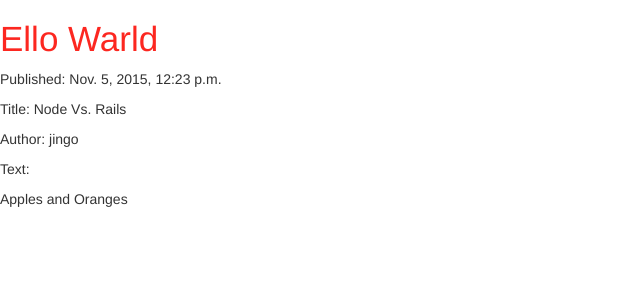
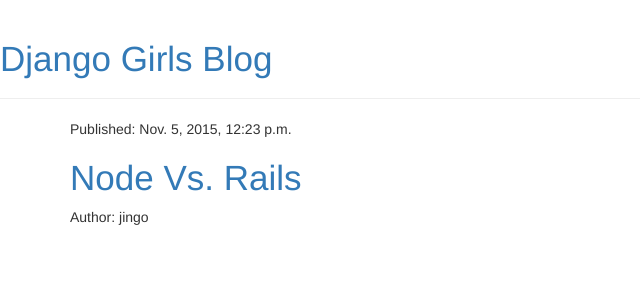
Before and after one commit to Jingo88/django_app_try_1, a Django app: page / in a window 1280 px wide. Shown: the top 300 px of the page, without its empty margins (0-640 px from the left). Run offline with Django 3.2, Linux system fonts and the light colour scheme; data comes from the database, SQL or seed files in the repository; some libraries are stand-ins or nearby versions.

Commit message:
moar templating

```diff
--- /dev/null
+++ b/blog/templates/blog/base.html
@@ -0,0 +1,24 @@
+{% load staticfiles %}
+<!DOCTYPE html>
+<html lang="en">
+<head>
+	<meta charset="UTF-8">
+	<title>Ello WARLD</title>
+	<link rel="stylesheet" href="//maxcdn.bootstrapcdn.com/bootstrap/3.2.0/css/bootstrap.min.css">
+<link rel="stylesheet" href="//maxcdn.bootstrapcdn.com/bootstrap/3.2.0/css/bootstrap-theme.min.css">
+	<link rel="stylesheet" href="{% static "css/blog.css" %}">
+</head>
+<body>
+    <div class="page-header">
+        <h1><a href="/">Django Girls Blog</a></h1>
+    </div>
+    <div class="content container">
+        <div class="row">
+            <div class="col-md-8">
+            {% block content %}
+            {% endblock %}
+            </div>
+        </div>
+    </div>
+</body>
+</html>
--- a/blog/templates/blog/post_list.html
+++ b/blog/templates/blog/post_list.html
@@ -1,25 +1,12 @@
-{% load staticfiles %}
-<!DOCTYPE html>
-<html lang="en">
-<head>
-	<meta charset="UTF-8">
-	<title>Ello WARLD</title>
-	<link rel="stylesheet" href="//maxcdn.bootstrapcdn.com/bootstrap/3.2.0/css/bootstrap.min.css">
-<link rel="stylesheet" href="//maxcdn.bootstrapcdn.com/bootstrap/3.2.0/css/bootstrap-theme.min.css">
-	<link rel="stylesheet" href="{% static "css/blog.css" %}">
-</head>
-<body>
-	<h1>Ello Warld</h1>
-	<section>
+{% extends "blog/base.html" %}
+
+{% block content %}
 	{% for post in posts %}
 
 	<div>
 		<p>Published: {{post.published_date}}</p>
-			<p>Title: {{post.title}}</p>
+		<h1><a href="{% url "post_detail" pk=post.pk %}"> {{ post.title }}</a></h1>
 		<p>Author: {{post.author}}</p>
-			<p>Text: {{post.text|linebreaks}}</p>
 	</div>
 	{% endfor %}
-	</section>
-</body>
-</html>
+{% endblock %}
--- a/blog/urls.py
+++ b/blog/urls.py
@@ -1,6 +1,7 @@
-from django.conf.urls import url
+from django.conf.urls import include, url
 from . import views
 
 urlpatterns = [
-	url(r'^$', views.post_list, name='post_list'),
+    url(r'^$', views.post_list, name='post_list'),
+    url(r'^post/(?P<pk>[0-9]+)/$', views.post_detail, name='post_detail'),
 ]
--- a/blog/views.py
+++ b/blog/views.py
@@ -1,4 +1,4 @@
-from django.shortcuts import render
+from django.shortcuts import render, get_object_or_404
 from django.utils import timezone
 from .models import Post
 
@@ -7,3 +7,7 @@
 def post_list(request):
 	posts = Post.objects.filter(published_date__lte=timezone.now()).order_by('published_date')
 	return render(request, 'blog/post_list.html', {'posts':posts})
+
+def post_detail(request, pk):
+    post = get_object_or_404(Post, pk=pk)
+    return render(request, 'blog/post_detail.html', {'post': post})
```
Also changed, not shown: blog/templates/blog/post_detail.html (added, +14 -0 lines). Lines whose indentation alone changed are shown as unchanged.
